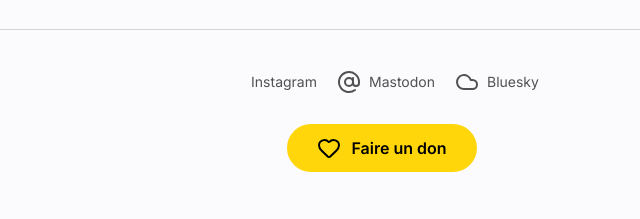
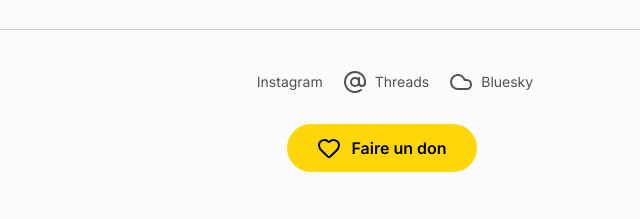
Before and after one commit to profduweb/Applediff, a plain HTML site: page index.html in a window 1280 px wide. Shown: the part 764-983 px from the top of the page, 258-898 px from the left. Drawn offline with nearby package versions, Linux system fonts and the light colour scheme.

Commit message:
Update social links for Threads and Mastodon

```diff
--- a/index.html
+++ b/index.html
@@ -450,9 +450,9 @@
                     <i data-lucide="instagram"></i>
                     Instagram
                 </a>
-                <a href="#" class="social-link">
+                <a href="https://www.threads.com/@applediff" class="social-link">
                     <i data-lucide="at-sign"></i>
-                    Mastodon
+                    Threads
                 </a>
                 <a href="https://bsky.app/profile/applediff.bsky.social" class="social-link">
                     <i data-lucide="cloud"></i>
```
